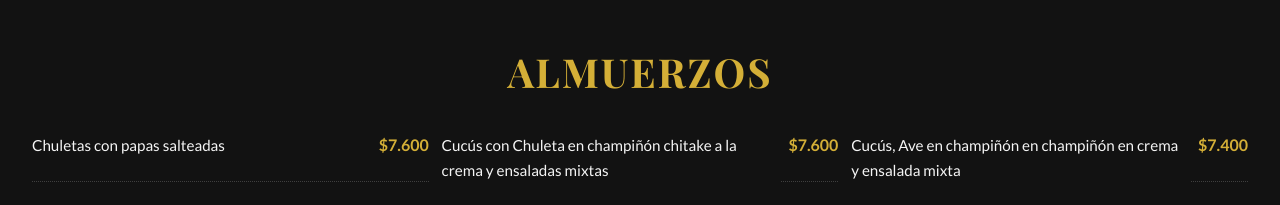
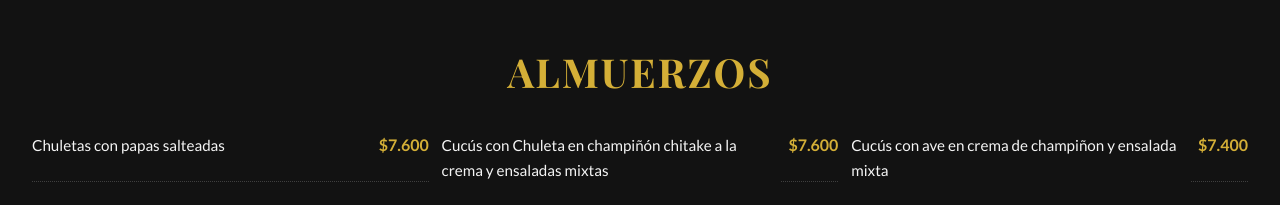
Before and after one commit to cafeteriarenascente/carta-cafeteriarenascente, a plain HTML site: page index.html in a window 1280 px wide. Shown: the part 7040-7245 px from the top of the page. Drawn offline with nearby package versions, Linux system fonts and the light colour scheme.

Commit message:
index.html

```diff
--- a/index.html
+++ b/index.html
@@ -1073,7 +1073,7 @@
                     <span class="item-price">$7.600</span>
                 </div>
                 <div class="menu-item">
-                    <span class="item-name">Cucús, Ave en champiñón en champiñón en crema y ensalada mixta</span>
+                    <span class="item-name">Cucús con ave en crema de champiñon y ensalada mixta</span>
                     <span class="item-price">$7.400</span>
                 </div>
                 <div class="menu-item">
```
